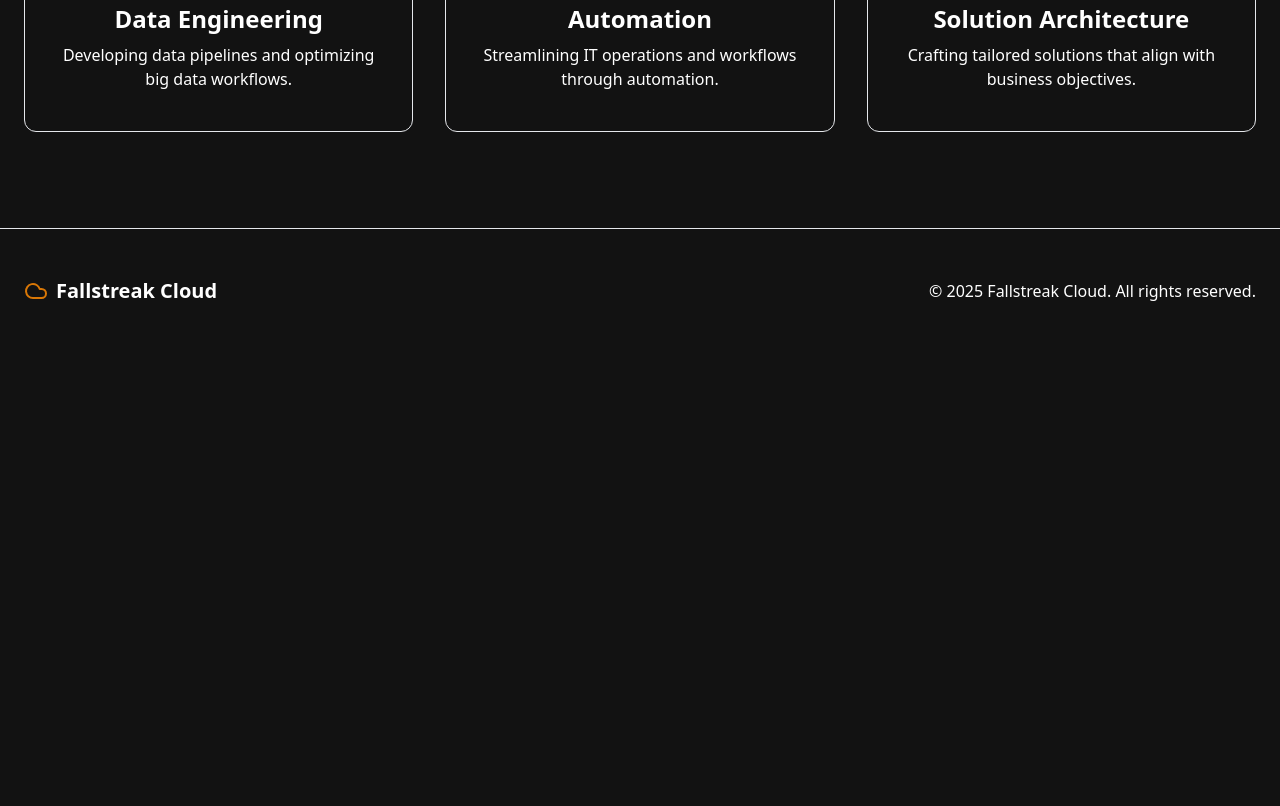
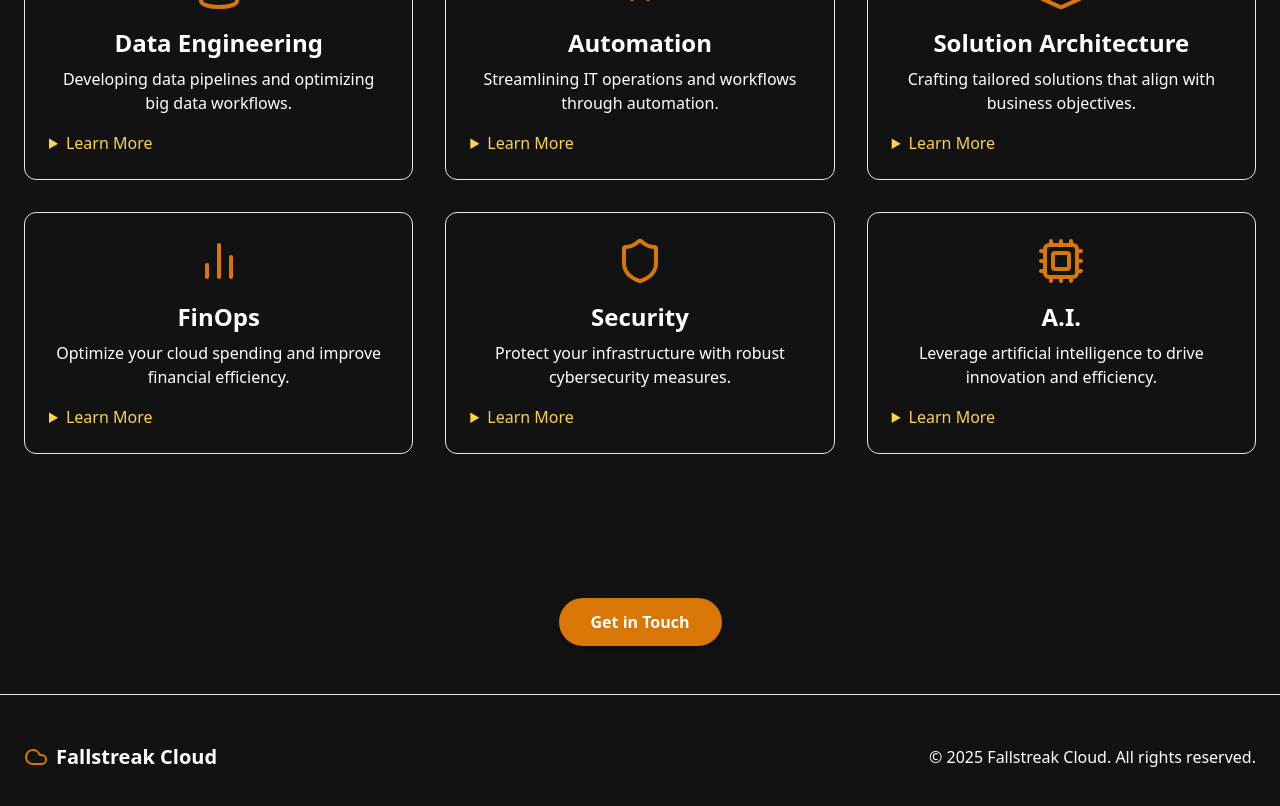
Before and after one commit to djaweed/samplereactwebsite, a React (Vite) app in the folder fallstreak-website/: page /services in a window 1280 px wide. Shown: the part 820-1626 px from the top of the page. Before the commit the page ends 1173 px from the top, so only its background shows below. Built offline with nearby package versions, Linux system fonts and the light colour scheme.

Commit message:
addedcorrect stack

```diff
--- a/fallstreak-website/package.json
+++ b/fallstreak-website/package.json
@@ -12,6 +12,7 @@
   "dependencies": {
     "@react-icons/all-files": "^4.1.0",
     "devicon": "^2.16.0",
+    "framer-motion": "^12.4.7",
     "lucide-react": "^0.475.0",
     "react": "^19.0.0",
     "react-devicons": "^2.16.2",
--- a/fallstreak-website/src/components/AboutPage.jsx
+++ b/fallstreak-website/src/components/AboutPage.jsx
@@ -12,7 +12,7 @@ const AboutPage = () => {
     {
       name: 'Michael',
       role: 'CTO',
-      description: 'Former Senior DevOps lead at Deloitte with 10+ years of experience. 11X AWS Certified.',
+      description: 'Former Senior DevOps lead at Deloitte with 10+ years of industry experience. 11X AWS Certified.',
     },
   ];
 
--- a/fallstreak-website/src/components/FallstreakCloud.jsx
+++ b/fallstreak-website/src/components/FallstreakCloud.jsx
@@ -1,6 +1,7 @@
 import React, { useState } from 'react';
 import { Cloud, Server, Settings, BarChart3, Code2, Lock } from 'lucide-react';
 import { Link } from 'react-router-dom';
+import { motion, AnimatePresence } from 'framer-motion';
 
 const FallstreakCloud = () => {
   const [activeService, setActiveService] = useState(null);
@@ -63,18 +64,36 @@ const FallstreakCloud = () => {
   <h2 className="text-4xl font-bold text-center mb-16">Our Services</h2>
   <div className="grid grid-cols-1 md:grid-cols-2 lg:grid-cols-4 gap-8">
     {services.map((service) => (
-            <div
+      <motion.div
         key={service.title}
-              className="bg-teal-900/50 p-6 rounded-xl hover:bg-teal-800/50 transition-colors cursor-pointer border border-emerald-800/30"
+        className="bg-teal-900/50 p-6 rounded-xl transition-colors cursor-pointer border border-emerald-800/30"
         onMouseEnter={() => setActiveService(service.title)}
         onMouseLeave={() => setActiveService(null)}
+        whileHover={{ backgroundColor: 'rgba(245, 158, 11, 0.2)' }}  // New hover color
       >
         <div className="flex flex-col items-center text-center">
           {service.icon}
           <h3 className="text-xl font-semibold mb-4">{service.title}</h3>
           <p className="text-yellow-100/90">{service.description}</p>
+          <AnimatePresence>
+            {activeService === service.title && (
+              <motion.div
+                initial={{ opacity: 0, y: 10 }}
+                animate={{ opacity: 1, y: 0 }}
+                exit={{ opacity: 0, y: 10 }}
+                className="mt-4"
+              >
+                <Link
+                  to="/services"
+                  className="inline-block bg-yellow-600 px-4 py-2 rounded text-teal-950 font-bold hover:bg-yellow-500 transition-colors"
+                >
+                  Explore {service.title}
+                </Link>
+              </motion.div>
+            )}
+          </AnimatePresence>
         </div>
-            </div>
+      </motion.div>
     ))}
   </div>
 </section>
@@ -111,7 +130,7 @@ const FallstreakCloud = () => {
             Contact us today to discuss how we can help transform your cloud infrastructure
           </p>
           <div className="flex justify-center">
-            <Link to ="/contact" className="bg-yellow-600 px-8 py-4 rounded-lg text-lg font-semibold hover:bg-yellow-500 transition-colors">
+            <Link to="/contact" className="bg-yellow-600 px-8 py-4 rounded-lg text-lg font-semibold hover:bg-yellow-500 transition-colors">
               Contact Us
             </Link>
           </div>
--- a/fallstreak-website/src/components/Services.jsx
+++ b/fallstreak-website/src/components/Services.jsx
@@ -1,14 +1,64 @@
 import React from 'react';
-import { Cloud, Server, Settings, Code, Database, Layers, ArrowRight } from 'lucide-react';
+import { Cloud, Server, Settings, Code, Database, Layers, ArrowRight, Shield, Cpu, BarChart2 } from 'lucide-react';
 import { Link, useLocation } from 'react-router-dom';
+import { motion } from 'framer-motion';
 
 const services = [
-  { name: 'Cloud Solutions Architecture', description: 'Designing scalable, secure, and cost-efficient cloud environments.', icon: Cloud },
-  { name: 'Cloud Engineering', description: 'Building and managing cloud-native applications and infrastructure.', icon: Server },
-  { name: 'DevOps', description: 'Implementing CI/CD pipelines, automation, and infrastructure as code.', icon: Settings },
-  { name: 'Data Engineering', description: 'Developing data pipelines and optimizing big data workflows.', icon: Database },
-  { name: 'Automation', description: 'Streamlining IT operations and workflows through automation.', icon: Code },
-  { name: 'Solution Architecture', description: 'Crafting tailored solutions that align with business objectives.', icon: Layers },
+  {
+    name: 'Cloud Solutions Architecture',
+    description: 'Designing scalable, secure, and cost-efficient cloud environments.',
+    detailedDescription: 'Our Cloud Solutions Architecture service helps you design robust and secure cloud infrastructures that are cost-effective and scalable. We follow industry best practices for security, reliability, and performance to ensure that your cloud environment supports your business growth.',
+    icon: Cloud
+  },
+  {
+    name: 'Cloud Engineering',
+    description: 'Building and managing cloud-native applications and infrastructure.',
+    detailedDescription: 'Cloud Engineering involves the implementation and management of your cloud infrastructure. Our team ensures smooth integration and deployment, optimizes performance, and leverages modern technologies to keep your systems agile and resilient.',
+    icon: Server
+  },
+  {
+    name: 'DevOps',
+    description: 'Implementing CI/CD pipelines, automation, and infrastructure as code.',
+    detailedDescription: 'Our DevOps service streamlines your software development lifecycle with automation and continuous delivery practices. We set up robust CI/CD pipelines and leverage infrastructure-as-code to reduce downtime and improve product quality.',
+    icon: Settings
+  },
+
+  {
+    name: 'Data Engineering',
+    description: 'Developing data pipelines and optimizing big data workflows.',
+    detailedDescription: 'Data Engineering services build robust data pipelines to transform raw data into actionable insights. We integrate cutting-edge tools and best practices to ensure data accuracy, scalability, and secure management across platforms.',
+    icon: Database
+  },
+  {
+    name: 'Automation',
+    description: 'Streamlining IT operations and workflows through automation.',
+    detailedDescription: 'Our Automation services reduce manual intervention and optimize your IT operations by implementing automated workflows. This enhances efficiency, reduces errors, and enables real-time system monitoring and management.',
+    icon: Code
+  },
+  {
+    name: 'Solution Architecture',
+    description: 'Crafting tailored solutions that align with business objectives.',
+    detailedDescription: 'Solution Architecture involves designing customized IT solutions that perfectly align with your business objectives. We conduct thorough analyses, develop strategic plans, and implement solutions that drive innovation and competitive advantage.',
+    icon: Layers
+  },
+  {
+    name: 'FinOps',
+    description: 'Optimize your cloud spending and improve financial efficiency.',
+    detailedDescription: 'Our FinOps service focuses on aligning cloud expenditures with business goals. We work closely with both finance and engineering teams to implement cost management practices, track usage, and optimize spending—ensuring you get maximum value from your cloud investments.',
+    icon: BarChart2
+  },
+  {
+    name: 'Security',
+    description: 'Protect your infrastructure with robust cybersecurity measures.',
+    detailedDescription: 'Our Security services provide enterprise-grade protection for your digital assets. We implement multi-layered security protocols, continuous monitoring, vulnerability assessments, and compliance measures to safeguard your infrastructure and data against emerging threats.',
+    icon: Shield
+  },
+  {
+    name: 'A.I.',
+    description: 'Leverage artificial intelligence to drive innovation and efficiency.',
+    detailedDescription: 'Our A.I. services help you harness the power of machine learning and data analytics to transform your operations. From predictive analytics and process automation to natural language processing, we design custom A.I. solutions that unlock insights and improve decision-making across your organization.',
+    icon: Cpu
+  },
 ];
 
 const ServicesPage = () => {
@@ -35,21 +85,53 @@ const ServicesPage = () => {
 
       {/* Hero Section */}
       <section className="container mx-auto px-6 py-16 text-center">
-        <h1 className="text-5xl font-bold mb-6">Our Services</h1>
-        <p className="text-xl text-yellow-100/90 mb-8">
+        <motion.h1
+          className="text-5xl font-bold mb-6"
+          initial={{ opacity: 0, y: -50 }}
+          animate={{ opacity: 1, y: 0 }}
+          transition={{ duration: 0.8 }}
+        >
+          Our Services
+        </motion.h1>
+        <motion.p
+          className="text-xl text-yellow-100/90 mb-8"
+          initial={{ opacity: 0 }}
+          animate={{ opacity: 1 }}
+          transition={{ delay: 0.3, duration: 0.8 }}
+        >
           Unlock the power of the cloud with our expert solutions tailored for your business needs.
-        </p>
+        </motion.p>
       </section>
 
       {/* Services Section */}
       <section className="container mx-auto px-6 py-24 grid grid-cols-1 md:grid-cols-2 lg:grid-cols-3 gap-8">
         {services.map((service, index) => (
-          <div key={index} className="bg-teal-900/50 p-6 rounded-xl border border-emerald-800/30 text-center">
+          <motion.div
+            key={index}
+            className="bg-teal-900/50 p-6 rounded-xl border border-emerald-800/30 text-center transform transition-transform duration-300"
+            initial={{ opacity: 0, scale: 0.9 }}
+            animate={{ opacity: 1, scale: 1 }}
+            transition={{ delay: index * 0.1, duration: 0.5 }}
+            whileHover={{ scale: 1.05 }}
+          >
             <service.icon className="w-12 h-12 text-yellow-600 mb-4 mx-auto" />
             <h3 className="text-2xl font-semibold mb-2">{service.name}</h3>
             <p className="text-yellow-100/90 mb-4">{service.description}</p>
-          </div>
+            <details className="text-left">
+              <summary className="cursor-pointer text-yellow-300 hover:underline">Learn More</summary>
+              <p className="mt-2 text-yellow-100/80 text-sm">{service.detailedDescription}</p>
+            </details>
+          </motion.div>
         ))}
+      </section>
+
+      {/* Global Get in Touch Button */}
+      <section className="container mx-auto px-6 py-12 text-center">
+        <motion.div whileHover={{ scale: 1.05 }}>
+          <Link to="/contact" className="inline-block bg-yellow-600 text-teal-950 font-bold py-3 px-8 rounded-full shadow-lg hover:bg-yellow-500 transition-colors">
+            Get in Touch
+          </Link>
+        </motion.div>
       </section>
 
       {/* Footer */}
```
Also changed, not shown: 1 other file (tests, documents, lock files or other folders). Lines whose indentation alone changed are shown as unchanged.
